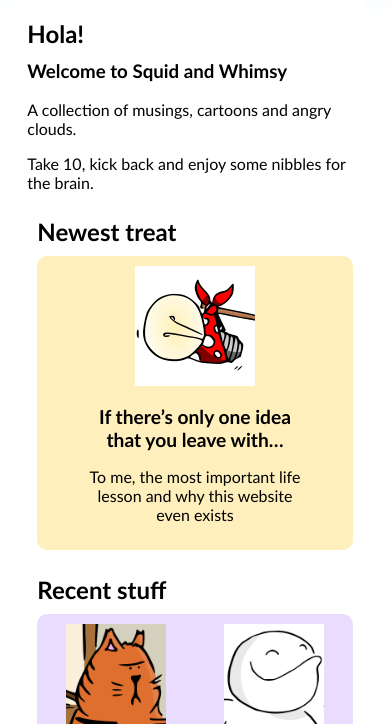
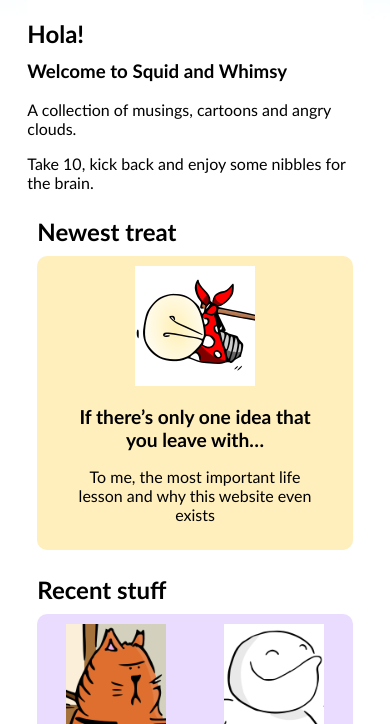
Before and after one commit to aSquidCalledSteve/aSquidCalledSteve.github.io, a plain HTML site: page index.html in a window 390 px wide. Shown: the part 119-843 px from the top of the page. Drawn offline with Linux system fonts and the light colour scheme.

Commit message:
Fixing newest item text spacing
- Adjusting side margins from 10% to 5%
- It looked stupid on a smaller screen...

```diff
--- a/shiny.css
+++ b/shiny.css
@@ -839,7 +839,7 @@ footer {
     .menuItem { padding-top: 20px; padding-bottom: 3vw; }
 
     .newest { display: block; text-align: center; }
-    .newest summary { margin-left: 10%; margin-right: 10%; }
+    .newest summary { margin-left: 5%; margin-right: 5%; }
     #olderStuff { flex-wrap: wrap; -webkit-flex-wrap: wrap; text-align: center; }
     .older { max-width: 100px; }
 
```
